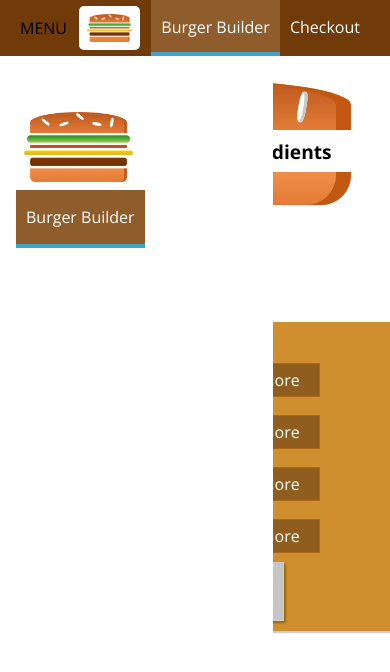
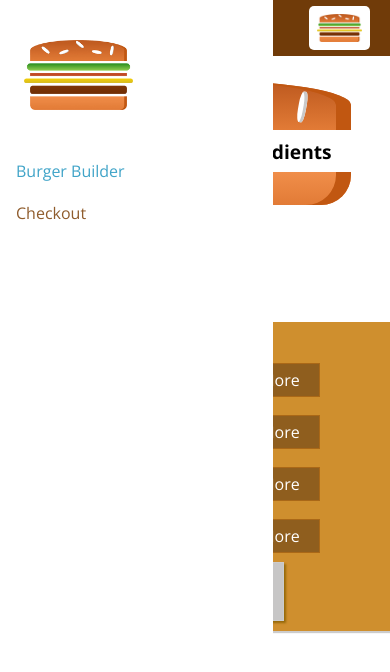
Before and after one commit to nestor-arguello/the-burger-builder, a React app: page / in a window 390 px wide. Shown: the top 672 px of the page. Built offline with nearby package versions, Linux system fonts and the light colour scheme.

Commit message:
add more responsive adjustments

```diff
--- a/src/components/Layout/Layout.js
+++ b/src/components/Layout/Layout.js
@@ -4,7 +4,7 @@ import Toolbar from '../Navigation/Toolbar/Toolbar'
 import SideDrawer from '../Navigation/SideDrawer/SideDrawer'
 
 const MainContainer = styled.main`
-  margin-top: 72px;
+  padding-top: 72px;
 `;
 
 const layout = props => (
--- a/src/components/Navigation/NavigationItems/NavigationItem/NavigationItem.js
+++ b/src/components/Navigation/NavigationItems/NavigationItem/NavigationItem.js
@@ -2,9 +2,29 @@ import React from 'react';
 import styled from 'styled-components';
 
 const StyledNavigationItem = styled.li`
+  margin: 10px 0;
+  display: block;
+  width: 100%;
+  & a {
+    color: #8f5c2c;
+    text-decoration: none;
+    width: 100%;
+    display: block;
+
+    &:hover,
+    &:active,
+    &.active {
+      color: #40a4c8;
+    }
+  }
+
+  @media (min-width: 500px) {
+    & {
       display: flex;
       height: 100%;
+      width: auto;
       align-items: center;
+    }
 
     & a {
       color: #fff;
@@ -12,7 +32,6 @@ const StyledNavigationItem = styled.li`
       height: 100%;
       padding: 16px 10px;
       border-bottom: 4px solid transparent;
-    display: block;
 
       &:hover,
       &:active,
@@ -20,6 +39,7 @@ const StyledNavigationItem = styled.li`
         background-color: #8f5c2c;
         border-bottom: 4px solid #40a4c8;
         color: #fff;
+      }
     }
   }
 `;
--- a/src/components/Navigation/NavigationItems/NavigationItems.js
+++ b/src/components/Navigation/NavigationItems/NavigationItems.js
@@ -7,8 +7,15 @@ const StyledNavigationItems = styled.ul`
   padding: 0; */
   list-style: none;
   display: flex;
+  flex-flow: column;
   align-items: center;
   height: 100%;
+
+  @media (min-width: 500px) {
+    & {
+      flex-flow: row;
+    }
+  }
 `;
 
 const navigationItems = () => (
--- a/src/components/Navigation/SideDrawer/SideDrawer.js
+++ b/src/components/Navigation/SideDrawer/SideDrawer.js
@@ -23,6 +23,7 @@ const StyledSideDrawer = styled.div`
 
   & .Logo {
     height: 11%;
+    margin-bottom: 32px;
   }
 
   ${props =>
--- a/src/components/Navigation/Toolbar/Toolbar.js
+++ b/src/components/Navigation/Toolbar/Toolbar.js
@@ -23,6 +23,12 @@ const StyledToolbar = styled.header`
   & .Logo {
     height: 80%;
   }
+
+  @media (max-width: 499px) {
+    & .DesktopOnly {
+      display: none;
+    }
+  }
 `;
 
 const toolbar = ({ ...props }) => (
@@ -31,7 +37,9 @@ const toolbar = ({ ...props }) => (
     <div className="Logo">
       <Logo />
     </div>
-    <NavigationItems />
+    <nav className="DesktopOnly">
+      <NavigationItems />
+    </nav>
   </StyledToolbar>
 );
 
```
Lines whose indentation alone changed are shown as unchanged.
